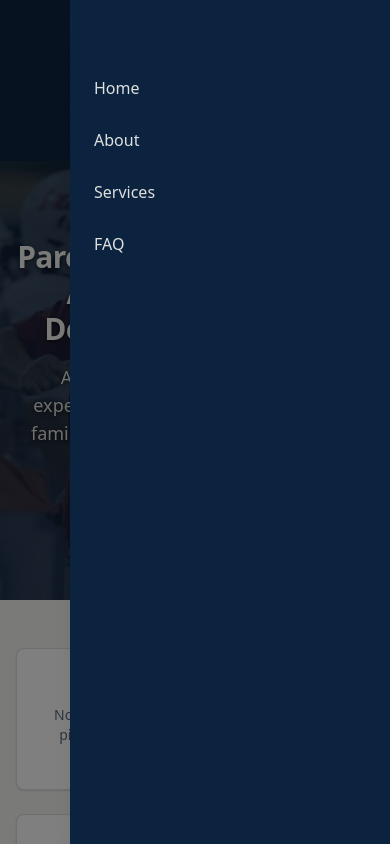
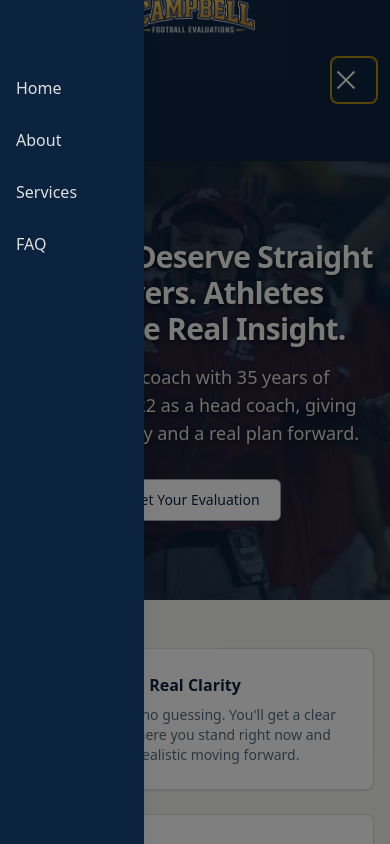
Before and after one commit to 0xdippo/evaluations, a Next.js app: page / in a window 390 px wide. Both pictures are taken after a click on the button 354 px from the left and 80 px from the top of the page. Shown: the top 844 px of the page. Built offline with nearby package versions, Linux system fonts and the light colour scheme.

Commit message:
Mobile menu: slide from left, narrow panel (~40% width)

```diff
--- a/components/Navbar.tsx
+++ b/components/Navbar.tsx
@@ -117,13 +117,13 @@ export function Navbar() {
           aria-label="Close menu"
         />
 
-        {/* Panel */}
+        {/* Panel: left side, narrow (background for text only) */}
         <div
-          className={`absolute top-0 right-0 h-full w-full max-w-xs bg-navy shadow-xl transition-transform duration-200 ease-out ${
-            open ? "translate-x-0" : "translate-x-full"
+          className={`absolute top-0 left-0 h-full w-[9rem] max-w-[40vw] bg-navy shadow-xl transition-transform duration-200 ease-out ${
+            open ? "translate-x-0" : "-translate-x-full"
           }`}
         >
-          <div className="flex flex-col pt-16 px-6 pb-8">
+          <div className="flex flex-col pt-16 px-4 pb-8">
             <ul className="space-y-1">
               {navLinks.map(({ href, label }) => (
                 <li key={href}>
```
